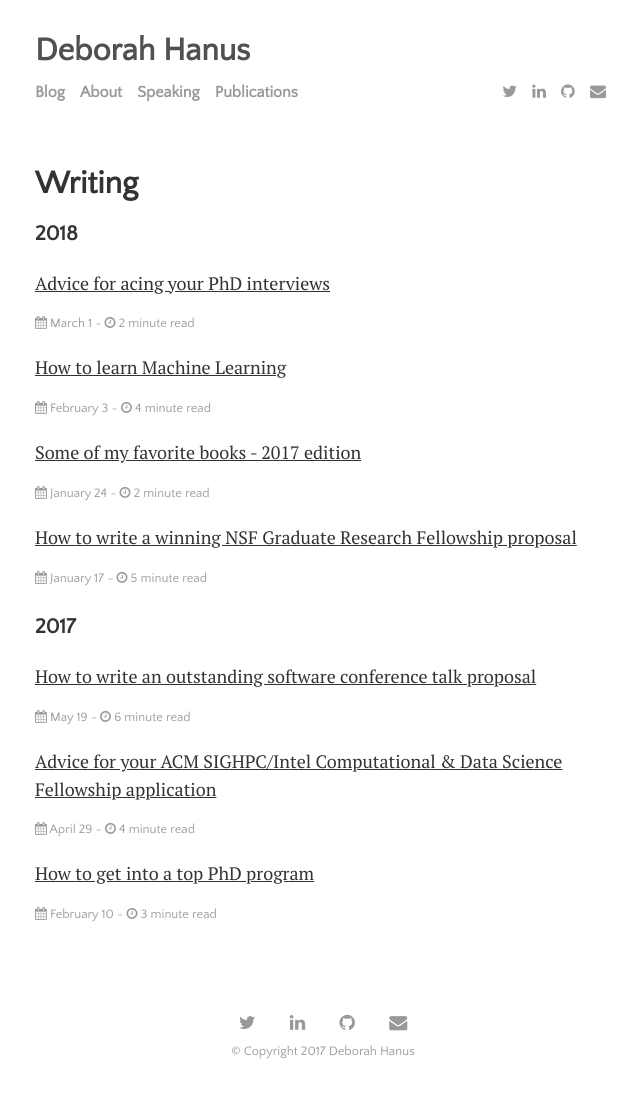
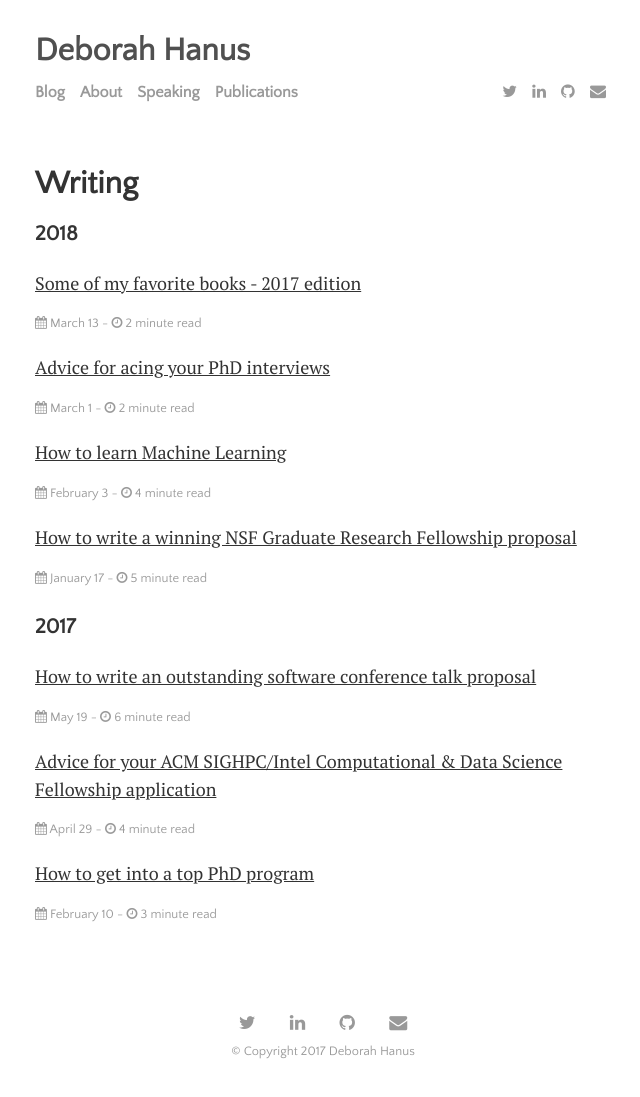
Before and after one commit to dhanus/dhanus.github.io, a Jekyll site: the page built from writing.md, in a window 1280 px wide. Shown: the whole page, without its empty margins (317-957 px from the left). Built offline with Jekyll 4.4.1, drawn with Linux system fonts in a browser that asks for light colours; nearby versions of some CDN libraries.

Commit message:
change the date on the book post

```diff
--- a/_posts/2018-01-24-books.markdown
+++ b/_posts/2018-03-13-books.markdown
@@ -1,7 +1,7 @@
 ---
 layout: post
 title:  "Some of my favorite books - 2017 edition"
-date:   2018-01-24
+date:   2018-03-13
 categories: journal
 tags: [books]
 image:
```
Also changed, not shown: ucsd.jpg (deleted).
